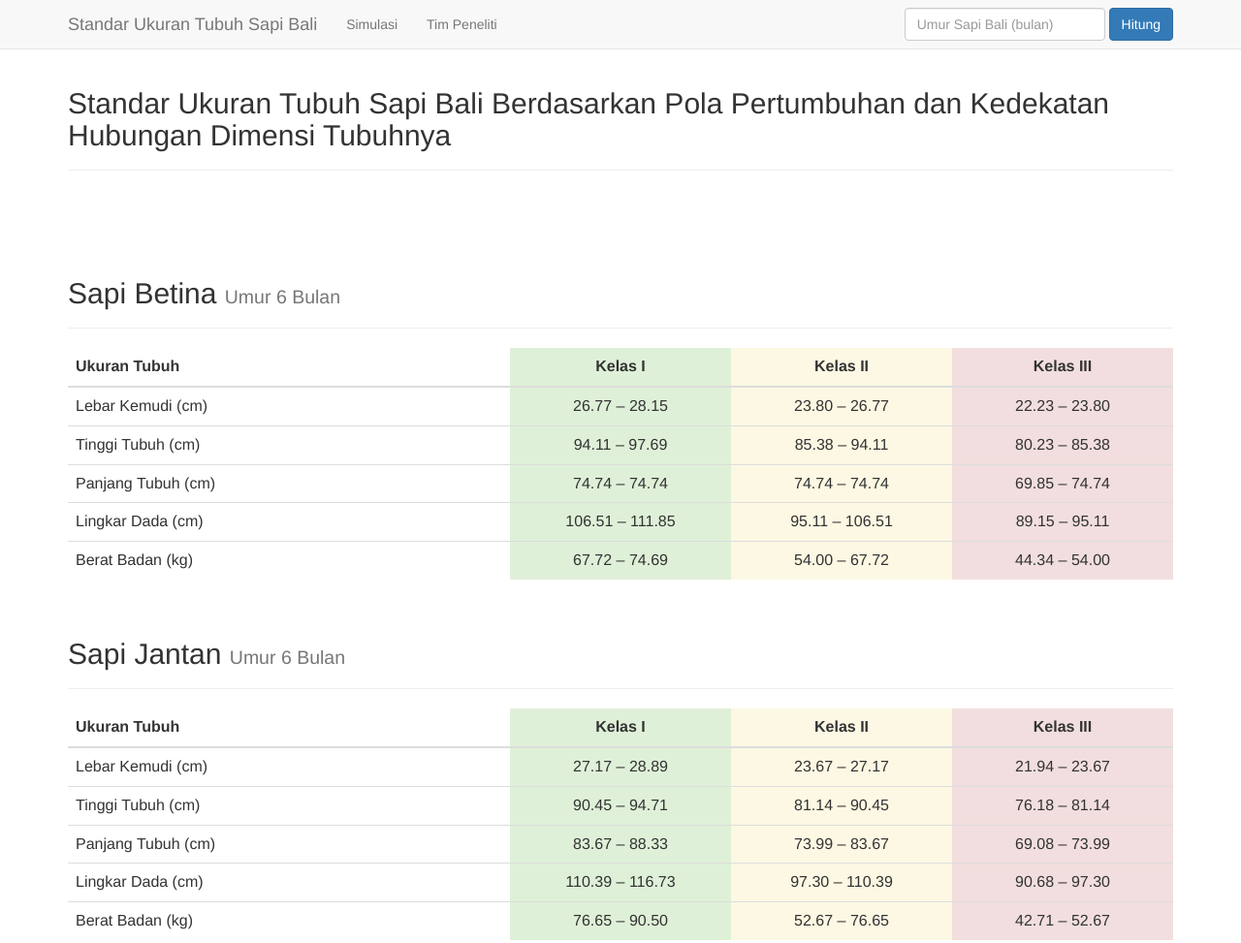
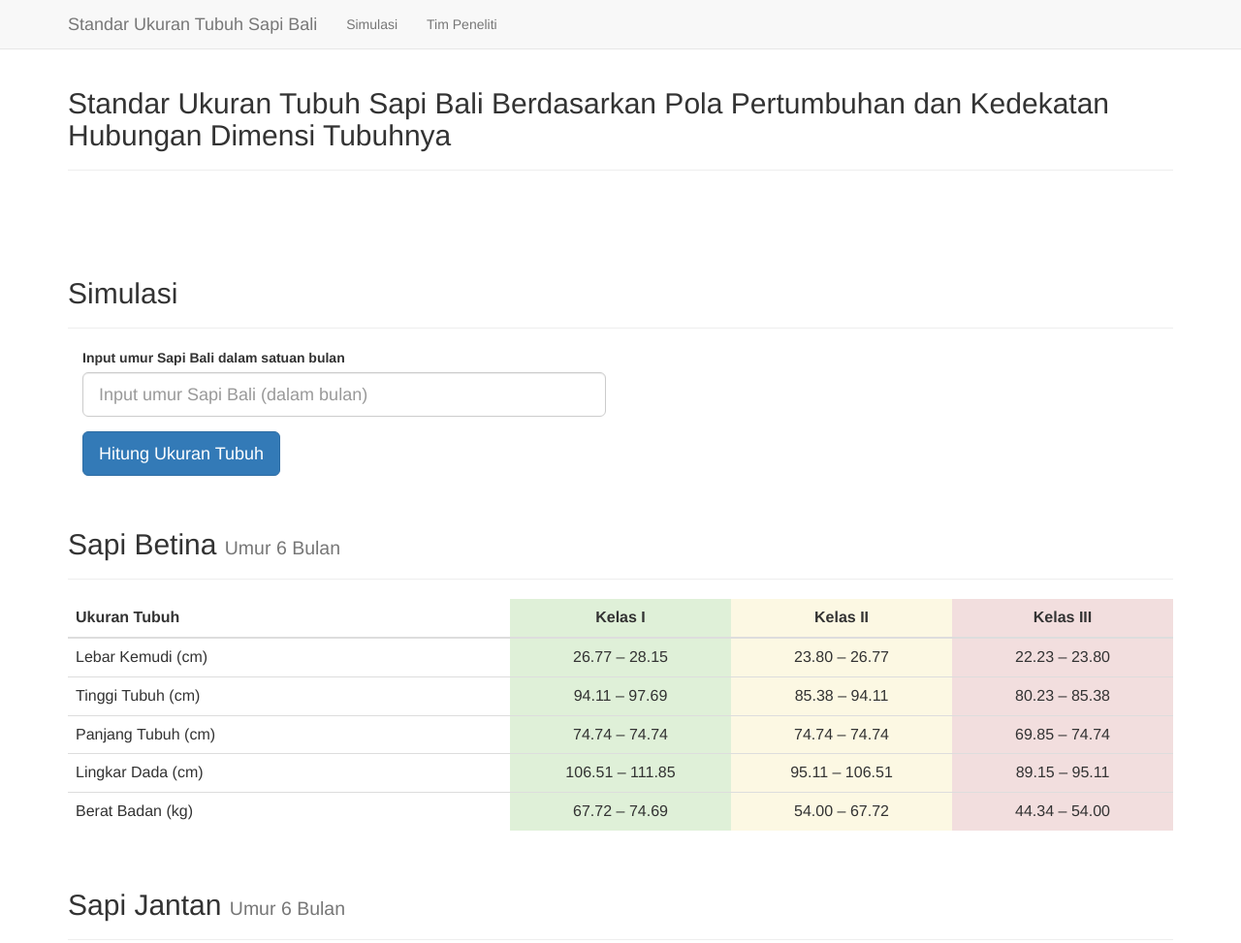
Before and after one commit to gedeh/sapibali, a plain HTML site: page index.html in a window 1280 px wide. Shown: the top 973 px of the page at 97% size. Drawn offline with nearby package versions, Linux system fonts and the light colour scheme.

Commit message:
Move form to page body

```diff
--- a/index.html
+++ b/index.html
@@ -40,14 +40,6 @@
             <li><a href="#simulasi">Simulasi</a></li>
             <li><a href="#tim-peneliti">Tim Peneliti</a></li>
           </ul>
-
-          <form class="navbar-form navbar-right" role="form">
-            <div class="form-group">
-              <input type="text" class="form-control" id="input_age" placeholder="Umur Sapi Bali (bulan)">
-            </div>
-            <input type="button" class="btn btn-primary" id="button_calculate" value="Hitung">
-          </form>
-
         </div><!--/.nav-collapse -->
 
       </div>
@@ -59,7 +51,24 @@
       </div>
 
       <a name="simulasi"></a>
+
       <div class="page-header" style="padding-top: 50px;">
+        <h2>Simulasi</h2>
+      </div>
+
+      <div class="col-sm-6">
+        <form role="form">
+          <div class="form-group">
+            <label for="input_age">Input umur Sapi Bali dalam satuan bulan</label>
+            <input type="text" class="form-control input-lg" id="input_age" placeholder="Input umur Sapi Bali (dalam bulan)">
+          </div>
+          <input type="button" class="btn btn-primary btn-lg" id="button_calculate" value="Hitung Ukuran Tubuh">
+        </form>
+      </div>
+
+      <div class="clearfix"></div>
+
+      <div class="page-header">
         <h2>Sapi Betina <small>Umur <span id="female_age"></span> Bulan</small></h2>
       </div>
 
```
